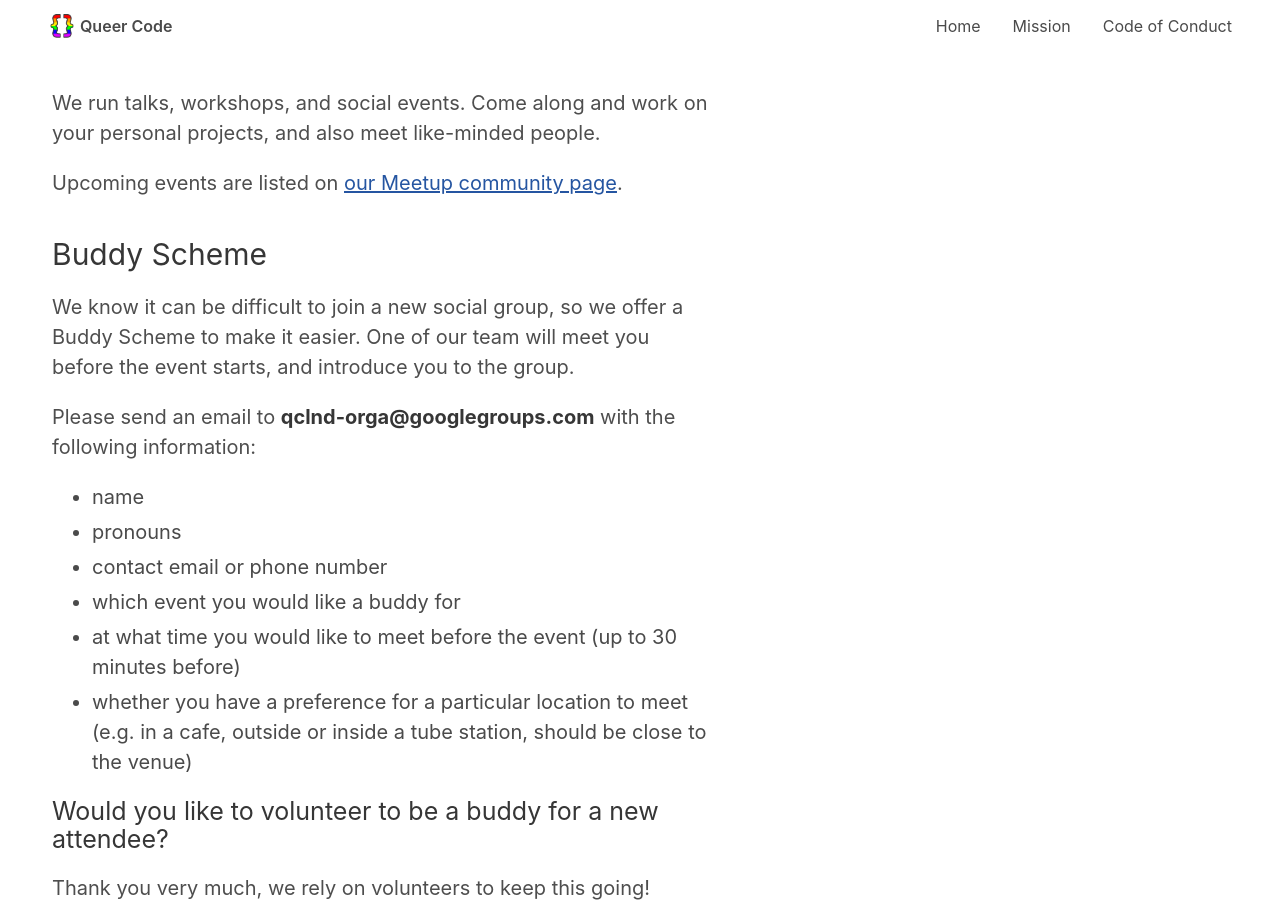
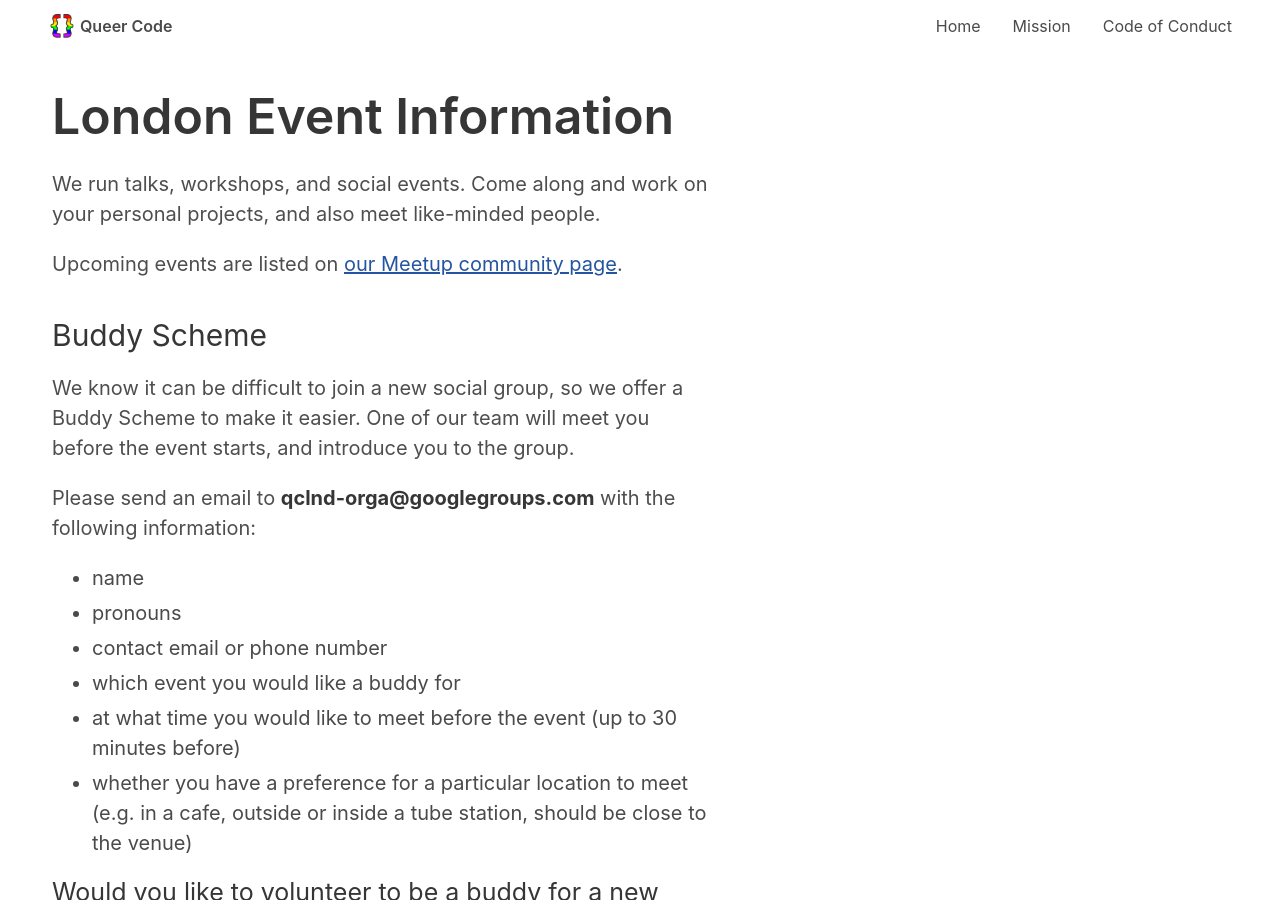
Before and after one commit to QueerCodeOrg/queercodeberlin.github.io, a Jekyll site: the page built from event-info.md, in a window 1280 px wide and 900 px high. Built offline with Jekyll 4.4.1, drawn with Linux system fonts in a browser that asks for light colours.

Commit message:
Add page title to London event info

```diff
--- a/event-info.md
+++ b/event-info.md
@@ -1,7 +1,9 @@
 ---
-title: Event Information
+title: London Event Information
 layout: text
 ---
+
+# London Event Information
 
 We run talks, workshops, and social events. Come along and work on your personal projects, and also meet like-minded people.
 
```
